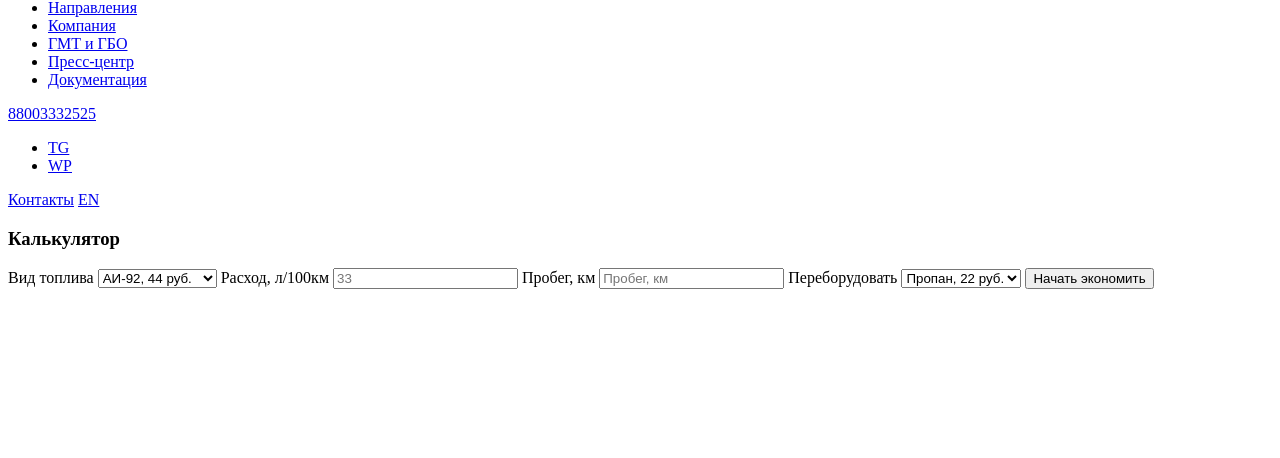
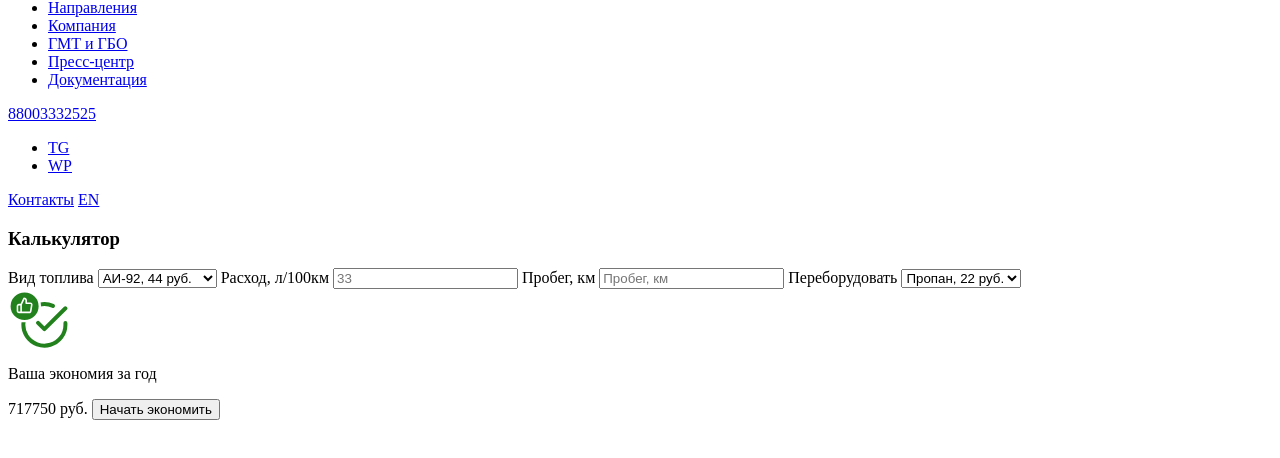
Before and after one commit to FanNikita/GBO_test, a plain HTML site: page index.html in a window 1280 px wide. Shown: the part 92-550 px from the top of the page. Drawn offline with Linux system fonts and the light colour scheme.

Commit message:
icon economy

```diff
--- a/index.html
+++ b/index.html
@@ -4,6 +4,7 @@
 <head>
   <meta charset="utf-8">
   <meta name="viewport" content="width=device-width, initial-scale=1">
+  <Link rel='stylesheet' href='style.css'></Link>
   <title>Установка ГБО</title>
 </head>
 
@@ -63,6 +64,10 @@
             <option>Пропан, 22 руб.</option>
             <option>Бутан, 30 руб.</option>
           </select>
+          <div class='economy-decoration-icon'></div>
+          <p>Ваша экономия за год</p>
+          <span>717750</span>
+          <span>руб.</span>
           <button type="submit">Начать экономить</button>
       </article>
     </section>
--- /dev/null
+++ b/style.css
@@ -0,0 +1,8 @@
+.economy-decoration-icon {
+    width:60px;
+    height: 60px;
+    background-image: url(img/head-logo.svg);
+    background-repeat: no-repeat;
+    background-size: contain;
+    background-position: center;
+}
```
Also changed, not shown: img/Ellipse 37.png (deleted), img/Vector.png (deleted), img/econome_icon.png (added), img/head-logo.svg (added).
